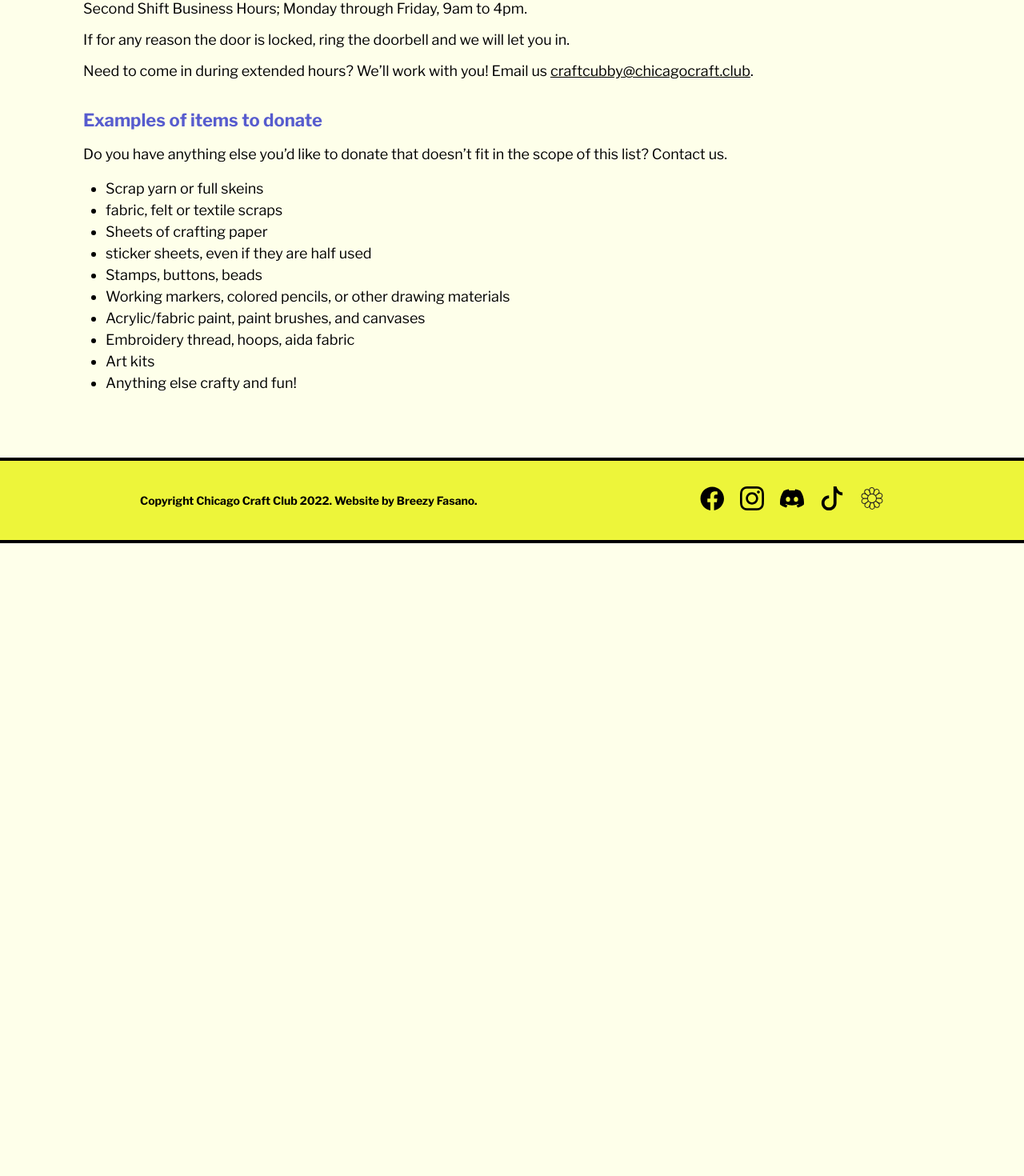
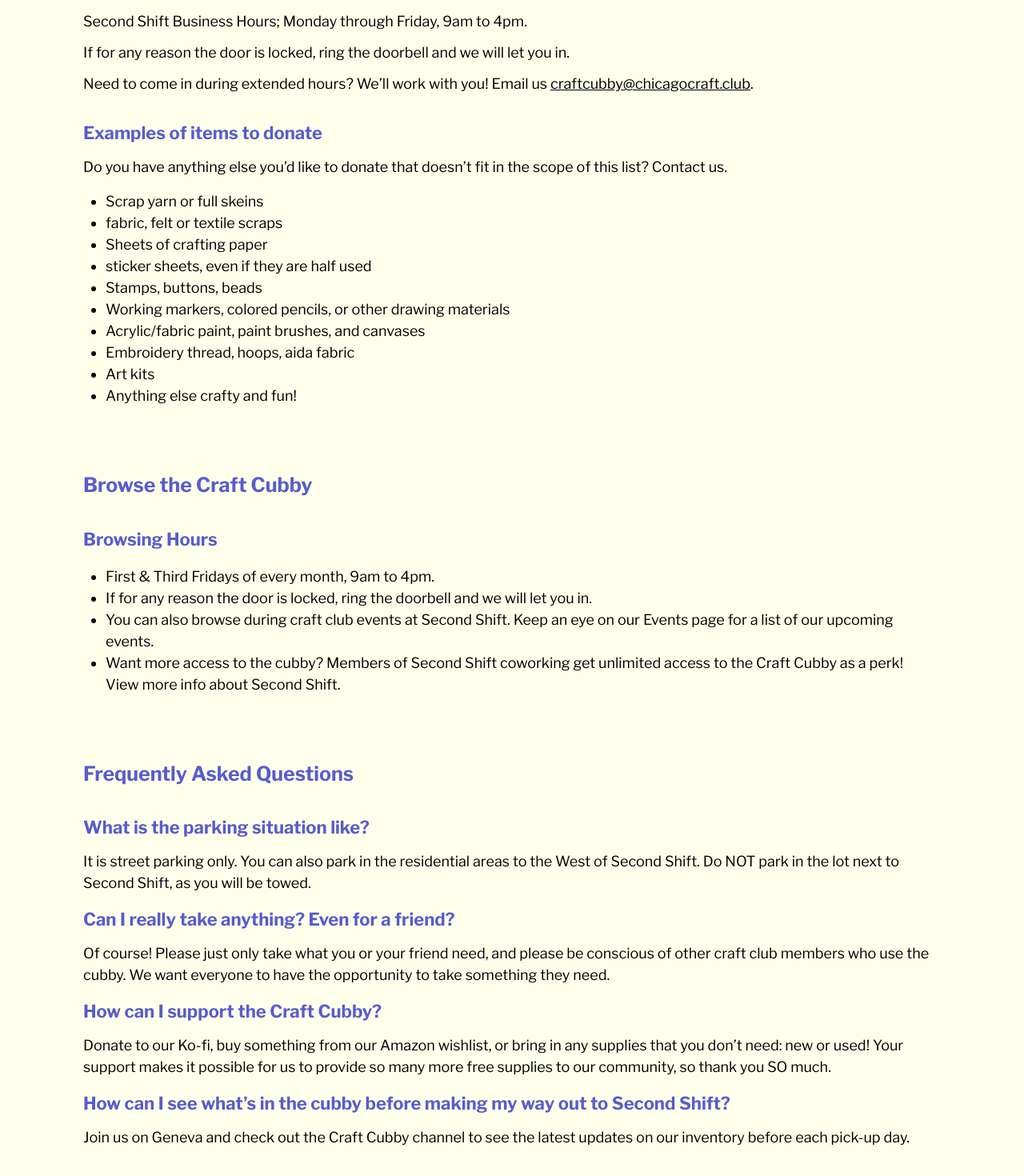
Before and after one commit to breezyfasano/chicago-craft-club, a Next.js app: page /craft-cubby in a window 1280 px wide. Shown: the part 1310-2780 px from the top of the page at 80% size. Before the commit the page ends 1989 px from the top, so only its background shows below. Built offline with nearby package versions, Linux system fonts and the light colour scheme.

Commit message:
Craft cubby stuff

```diff
--- a/components/Navbar.js
+++ b/components/Navbar.js
@@ -32,19 +32,18 @@ export default function Navbar() {
               </div>
               <div className='flex items-center justify-start sm:items-stretch sm:justify-start'>
                 <div className='hidden sm:block'>
-                  <div className='flex space-x-14'>
+                  <ul className='flex space-x-14'>
                     {navigation.map((item) => (
-                      <Link
-                        href={item.href}
+                      <li
                         key={item.name}
-                        className={classNames(
-                          'text-white text-lg font-bold hover:text-pink no-underline lowercase'
-                        )}
+                        className='text-lg text-white font-bold hover:text-pink no-underline lowercase'
                       >
-                        {item.name}
-                      </Link>
+                        <Link href={item.href} className='nav-link'>
+                          {item.name}
+                        </Link>
+                      </li>
                     ))}
-                  </div>
+                  </ul>
                 </div>
               </div>
             </div>
--- a/pages/craft-cubby.js
+++ b/pages/craft-cubby.js
@@ -70,7 +70,7 @@ export default function CraftCubby() {
           <p>If you need help, talk to Mary or Laura!</p>
         </div>
       </section>
-      <section className='container'>
+      <section className='container pb-0'>
         <h2>Making a Donation</h2>
         <p>
           You can drop off any donations on site at Second Shift! See our drop
@@ -87,7 +87,7 @@ export default function CraftCubby() {
           really appreciate your support!!
         </p>
 
-        <h3>Drop Off Hours</h3>
+        <h3 className='mt-4'>Drop Off Hours</h3>
         <p>Second Shift Business Hours; Monday through Friday, 9am to 4pm.</p>
         <p>
           If for any reason the door is locked, ring the doorbell and we will
@@ -101,7 +101,7 @@ export default function CraftCubby() {
           .
         </p>
 
-        <div className='my-4'>
+        <div className='mt-4'>
           <h3>Examples of items to donate</h3>
           <p>
             Do you have anything else you’d like to donate that doesn’t fit in
@@ -123,6 +123,61 @@ export default function CraftCubby() {
           </ul>
         </div>
       </section>
+
+      <section className='container pb-0'>
+        <h2>Browse the Craft Cubby</h2>
+        <h3 className='mb-4'>Browsing Hours</h3>
+        <ul>
+          <li>First & Third Fridays of every month, 9am to 4pm.</li>
+          <li>
+            If for any reason the door is locked, ring the doorbell and we will
+            let you in.
+          </li>
+          <li>
+            You can also browse during craft club events at Second Shift. Keep
+            an eye on our <Link href='/events'>Events page</Link> for a list of
+            our upcoming events.
+          </li>
+          <li>
+            Want more access to the cubby? Members of Second Shift coworking get
+            unlimited access to the Craft Cubby as a perk!{' '}
+            <Link href='https://secondshiftchicago.com/'>
+              View more info about Second Shift.
+            </Link>
+          </li>
+        </ul>
+      </section>
+
+      <section className='container'>
+        <h2>Frequently Asked Questions</h2>
+        <h3>What is the parking situation like?</h3>
+        <p>
+          It is street parking only. You can also park in the residential areas
+          to the West of Second Shift. Do NOT park in the lot next to Second
+          Shift, as you will be towed.
+        </p>
+        <h3>Can I really take anything? Even for a friend?</h3>
+        <p>
+          Of course! Please just only take what you or your friend need, and
+          please be conscious of other craft club members who use the cubby. We
+          want everyone to have the opportunity to take something they need.
+        </p>
+        <h3>How can I support the Craft Cubby?</h3>
+        <p>
+          Donate to our Ko-fi, buy something from our Amazon wishlist, or bring
+          in any supplies that you don’t need: new or used! Your support makes
+          it possible for us to provide so many more free supplies to our
+          community, so thank you SO much.
+        </p>
+        <h3>
+          How can I see what’s in the cubby before making my way out to Second
+          Shift?
+        </h3>
+        <p>
+          Join us on Geneva and check out the Craft Cubby channel to see the
+          latest updates on our inventory before each pick-up day.
+        </p>
+      </section>
     </Layout>
   )
 }
--- a/styles/globals.scss
+++ b/styles/globals.scss
@@ -58,7 +58,7 @@
 
 // Text
 
-a {
+p a:not(.nav-link) {
   text-decoration: underline;
   &:hover {
     @apply text-blue;
```
